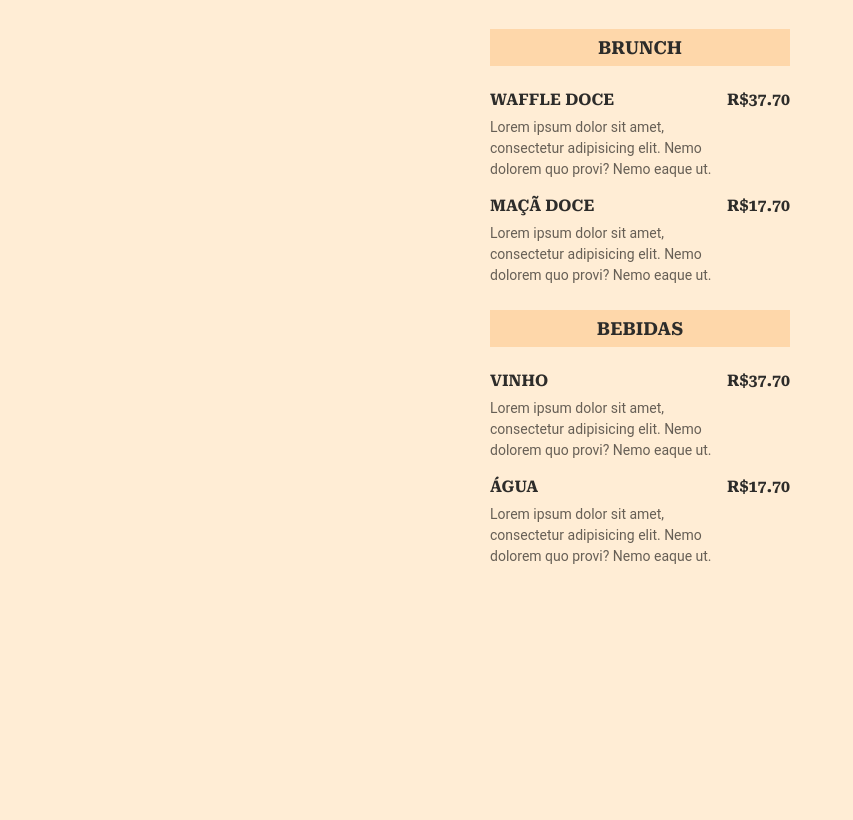
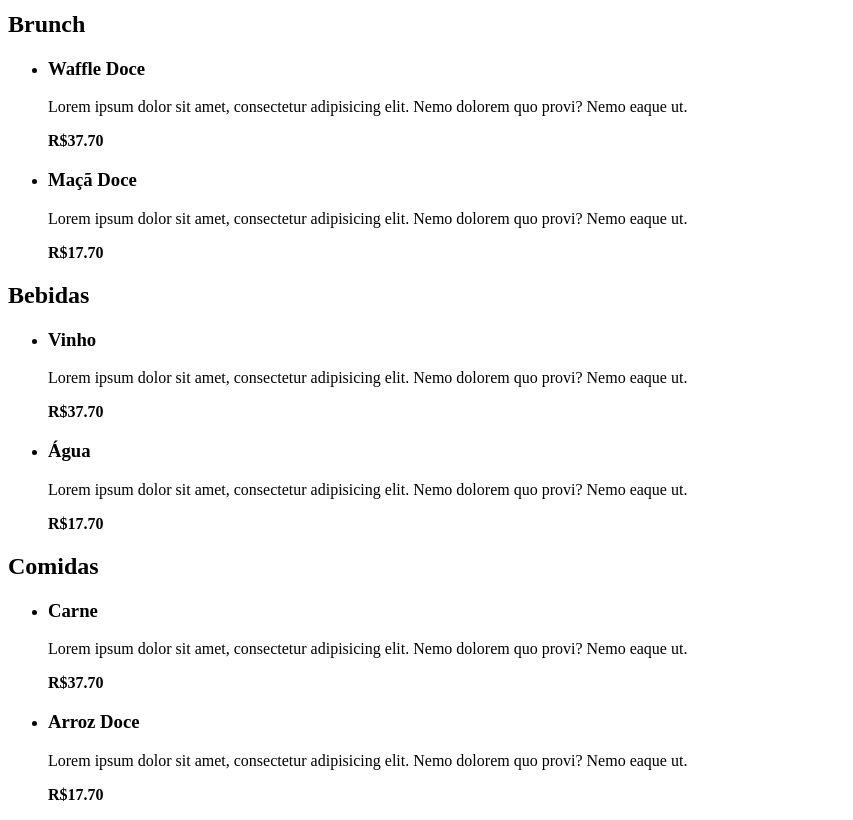
Before and after one commit to irodrigous/maratona-explorer-3, a plain HTML site: page index.html in a window 1280 px wide. Shown: the part 107-927 px from the top of the page, without its empty margins (0-853 px from the left). Before the commit the page ends 800 px from the top, so only its background shows below. Drawn offline with Linux system fonts and the light colour scheme.

Commit message:
adicionada sessao de comida

```diff
--- a/index.html
+++ b/index.html
@@ -1,4 +1,4 @@
-<<!DOCTYPE html>
+<!DOCTYPE html>
 <html lang="pt-br">
   <head>
 
@@ -9,8 +9,6 @@
     <meta charset="UTF-8">
     <meta name="viewport" content="width=device-width, initial-scale=1.0">
     <title>RocketCoffee</title>
-
-    <link rel="stylesheet" href="./style.css">
   </head>
 
   <body>
@@ -81,5 +79,37 @@
         </li>
       </ul>
     </section>
+
+    <section>
+      <h2>Comidas</h2>
+
+      <ul>
+        <li>
+          <div class="details">
+            <h3>Carne</h3>
+            <p class="description">
+              Lorem ipsum dolor sit amet, consectetur adipisicing elit. Nemo dolorem quo provi? Nemo eaque ut.
+            </p>
+          </div>
+          <strong class="price">
+            R$37.70
+          </strong>
+
+        </li>
+
+        <li>
+          <div class="details">
+            <h3>Arroz Doce</h3>
+            <p class="description">
+              Lorem ipsum dolor sit amet, consectetur adipisicing elit. Nemo dolorem quo provi? Nemo eaque ut.
+            </p>
+          </div>
+          <strong class="price">
+            R$17.70
+          </strong>
+        </li>
+      </ul>
+    </section>
+
   </body>
 </html>
```
